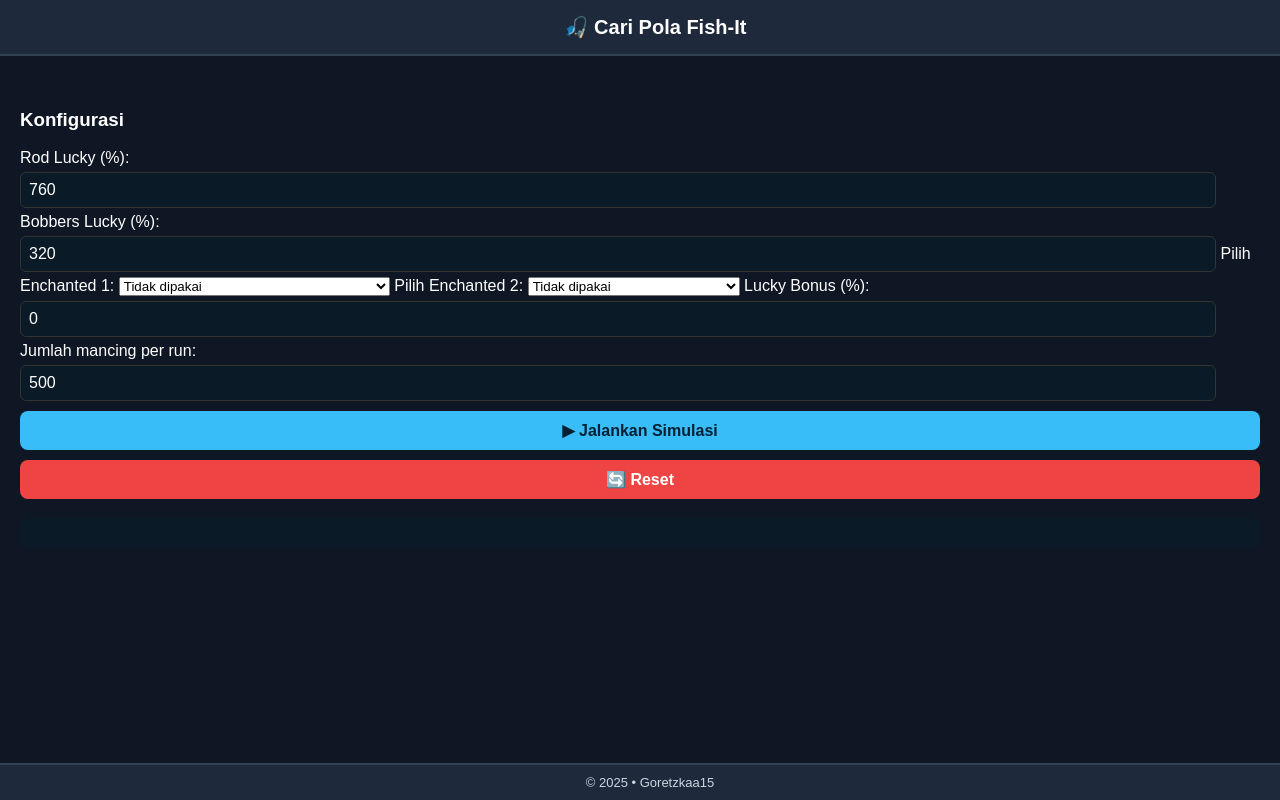
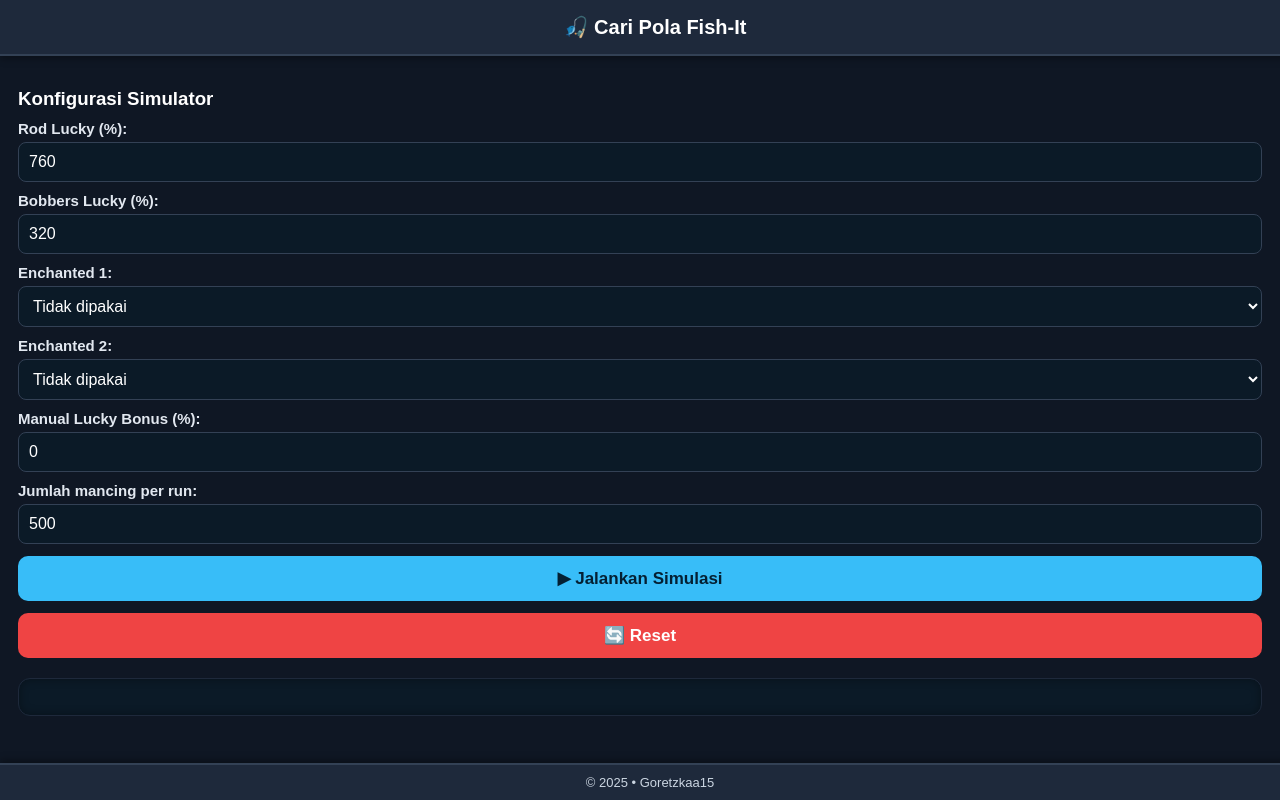
Before and after one commit to marcel761/BacaPolaFishit, a plain HTML site: page index.html in a window 1280 px wide. Drawn offline with Linux system fonts and the light colour scheme.

Commit message:
Update index.html

```diff
--- a/index.html
+++ b/index.html
@@ -13,10 +13,9 @@
       color: white;
       font-family: Arial, sans-serif;
       height: 100vh;
-      overflow: hidden; /* agar yang scroll hanya main */
+      overflow: hidden;
     }
 
-    /* HEADER FIXED */
     header {
       position: fixed;
       top: 0;
@@ -29,9 +28,9 @@
       font-weight: bold;
       z-index: 10;
       border-bottom: 2px solid #334155;
+      box-shadow: 0 2px 8px rgba(0,0,0,0.4);
     }
 
-    /* FOOTER FIXED */
     footer {
       position: fixed;
       bottom: 0;
@@ -43,66 +42,88 @@
       font-size: 13px;
       color: #cbd5e1;
       border-top: 2px solid #334155;
+      box-shadow: 0 -2px 8px rgba(0,0,0,0.4);
     }
 
-    /* MAIN CONTENT SCROLLABLE */
     .main {
       position: absolute;
-      top: 70px;       /* tinggi header */
-      bottom: 50px;    /* tinggi footer */
+      top: 70px;
+      bottom: 55px;
       left: 0;
       right: 0;
-      overflow-y: scroll;
-      padding: 20px;
+      overflow-y: auto;
+      padding: 18px;
     }
 
-    input {
-      margin: 5px 0;
-      padding: 8px;
-      width: 95%;
-      border-radius: 6px;
-      border: 1px solid #333;
+    h3 {
+      margin-bottom: 10px;
+      margin-top: 0;
+    }
+
+    label {
+      display: block;
+      margin-top: 10px;
+      margin-bottom: 5px;
+      font-size: 15px;
+      color: #e2e8f0;
+      font-weight: 600;
+    }
+
+    input, select {
+      width: 100%;
+      padding: 10px;
+      border-radius: 8px;
+      border: 1px solid #334155;
       background: #0b1a27;
       color: white;
       font-size: 16px;
+      outline: none;
+      box-sizing: border-box;
     }
 
     button {
-      padding: 10px 15px;
+      padding: 12px;
       border: none;
-      border-radius: 8px;
+      border-radius: 10px;
       cursor: pointer;
-      margin: 5px 0;
-      font-weight: 700;
+      margin-top: 12px;
+      font-weight: bold;
       width: 100%;
-      font-size: 16px;
+      font-size: 17px;
+      transition: 0.15s;
     }
 
-    #runBtn { background:#38bdf8; color:#042033; }
-    #resetBtn { background:#ef4444; color:white; }
+    #runBtn {
+      background: #38bdf8;
+      color: #042033;
+    }
+    #runBtn:active { transform: scale(0.97); }
+
+    #resetBtn {
+      background: #ef4444;
+      color: white;
+    }
+    #resetBtn:active { transform: scale(0.97); }
 
     pre {
-      background:#0b1a27;
-      padding:15px;
-      border-radius:10px;
+      background: #0b1a27;
+      padding: 18px;
+      border-radius: 12px;
       white-space: pre-wrap;
-      word-wrap: break-word;
       font-size: 14px;
+      margin-top: 20px;
+      border: 1px solid #1e293b;
+      box-shadow: inset 0 0 10px rgba(0,0,0,0.35);
     }
-
   </style>
 </head>
 <body>
 
-<!-- HEADER -->
-<header>
-  🎣 Cari Pola Fish-It
-</header>
+<header>🎣 Cari Pola Fish-It</header>
 
-<!-- MAIN CONTENT -->
 <div class="main">
 
-  <h3>Konfigurasi</h3>
+  <h3>Konfigurasi Simulator</h3>
 
   <label>Rod Lucky (%):</label>
   <input id="rod" value="760">
@@ -110,7 +131,7 @@
   <label>Bobbers Lucky (%):</label>
   <input id="bait" value="320">
 
-  <label>Pilih Enchanted 1:</label>
+  <label>Enchanted 1:</label>
   <select id="ench1">
     <option value="0">Tidak dipakai</option>
     <option value="50">Leprechaun II (+50%)</option>
@@ -118,26 +139,8 @@
     <option value="20">Empowered I (+20%)</option>
     <option value="-75">Cursed I (-75%)</option>
     <option value="10">Prismatic I (+10%)</option>
-  <option value="80">Stromhunter (Saat Badai +80%)</option>
-  <option value="60">Stargazer (Saat Malam +60%)</option>
-  <option value="0">Big Hunter I (Tidak menambah luck)</option>
-  <option value="0">Mutation Hunter II (Tidak menambah luck)</option>
-  <option value="0">Glistening (Tidak menambah luck)</option>
-  <option value="0">Gold Digger (Tidak menambah luck)</option>
-  <option value="0">Reeler (Tidak menambah luck)</option>
-  <option value="0">Xperienced (Tidak menambah luck)</option>
-</select>
-
-<label>Pilih Enchanted 2:</label>
-<select id="ench2">
-  <option value="0">Tidak dipakai</option>
-  <option value="50">Leprechaun II (+50%)</option>
-  <option value="30">Leprechaun I (+30%)</option>
-  <option value="20">Empowered I (+20%)</option>
-  <option value="-75">Cursed I (-75%)</option>
-  <option value="10">Prismatic I (+10%)</option>
-  <option value="80">Stromhunter (Saat Badai +80%)</option>
-  <option value="60">Stargazer (Saat Malam +60%)</option>
+    <option value="80">Stromhunter (+80% saat badai)</option>
+    <option value="60">Stargazer (+60% saat malam)</option>
     <option value="0">Big Hunter I</option>
     <option value="0">Mutation Hunter II</option>
     <option value="0">Glistening</option>
@@ -146,7 +149,25 @@
     <option value="0">Xperienced</option>
   </select>
 
-  <label>Lucky Bonus (%):</label>
+  <label>Enchanted 2:</label>
+  <select id="ench2">
+    <option value="0">Tidak dipakai</option>
+    <option value="50">Leprechaun II (+50%)</option>
+    <option value="30">Leprechaun I (+30%)</option>
+    <option value="20">Empowered I (+20%)</option>
+    <option value="-75">Cursed I (-75%)</option>
+    <option value="10">Prismatic I (+10%)</option>
+    <option value="80">Stromhunter (+80% saat badai)</option>
+    <option value="60">Stargazer (+60% saat malam)</option>
+    <option value="0">Big Hunter I</option>
+    <option value="0">Mutation Hunter II</option>
+    <option value="0">Glistening</option>
+    <option value="0">Gold Digger</option>
+    <option value="0">Reeler</option>
+    <option value="0">Xperienced</option>
+  </select>
+
+  <label>Manual Lucky Bonus (%):</label>
   <input id="manualLucky" value="0">
 
   <label>Jumlah mancing per run:</label>
@@ -159,10 +180,7 @@
 
 </div>
 
-<!-- FOOTER -->
-<footer>
-  © 2025 • Goretzkaa15
-</footer>
+<footer>© 2025 • Goretzkaa15</footer>
 
 <script>
 let pity = 0;
@@ -170,7 +188,6 @@ let totalMancing = 0;
 let counts = {};
 let initialized = false;
 let runNumber = 0;
-
 let historyLogs = [];
 
 let baseRarity = {
@@ -183,27 +200,30 @@ let baseRarity = {
   "Secret":    1 / 4000000
 };
 
+// FIXED — function yg hilang tadi
+function initCounters() {
+  counts = {};
+  for (let r in baseRarity) {
+    counts[r] = 0;
+  }
+  initialized = true;
+}
+
 function getAdjustedRarity() {
   let rod = parseFloat(document.getElementById("rod").value);
   let bait = parseFloat(document.getElementById("bait").value);
   let manualLucky = parseFloat(document.getElementById("manualLucky").value);
-
-  // ambil 2 enchanted
   let ench1 = parseFloat(document.getElementById("ench1").value);
   let ench2 = parseFloat(document.getElementById("ench2").value);
 
-  // total lucky (tanpa mempengaruhi terlalu besar)
   let totalLucky = rod + bait + manualLucky + ench1 + ench2;
-
-  // lucky multiplier dilemahkan
   let luckyMultiplier = 1 + totalLucky / 20000;
 
   let pityBonus = pity;
+  let adjusted = {};
 
-  let adjusted = {};
-  for (let r in baseRarity) {
+  for (let r in baseRarity)
     adjusted[r] = baseRarity[r] * luckyMultiplier;
-  }
 
   adjusted["Secret"] = baseRarity["Secret"] * luckyMultiplier + pityBonus;
 
@@ -212,8 +232,6 @@ function getAdjustedRarity() {
 
   return adjusted;
 }
-
-
 
 function rollRarity(adjusted){
   let x = Math.random();
@@ -226,7 +244,6 @@ function rollRarity(adjusted){
 }
 
 function simulate() {
-
   if (!initialized) initCounters();
 
   let tries = parseInt(document.getElementById("tries").value);
@@ -268,7 +285,6 @@ Secret: ${localCount.Secret}
 }
 
 function updateOutput(){
-
   let t = "=== TOTAL AKUMULASI ===\n";
   t += `Total Mancing: ${totalMancing}\n`;
   t += `Pity Saat Ini: ${pity.toFixed(10)}\n\n`;
```
Lines whose indentation alone changed are shown as unchanged.
